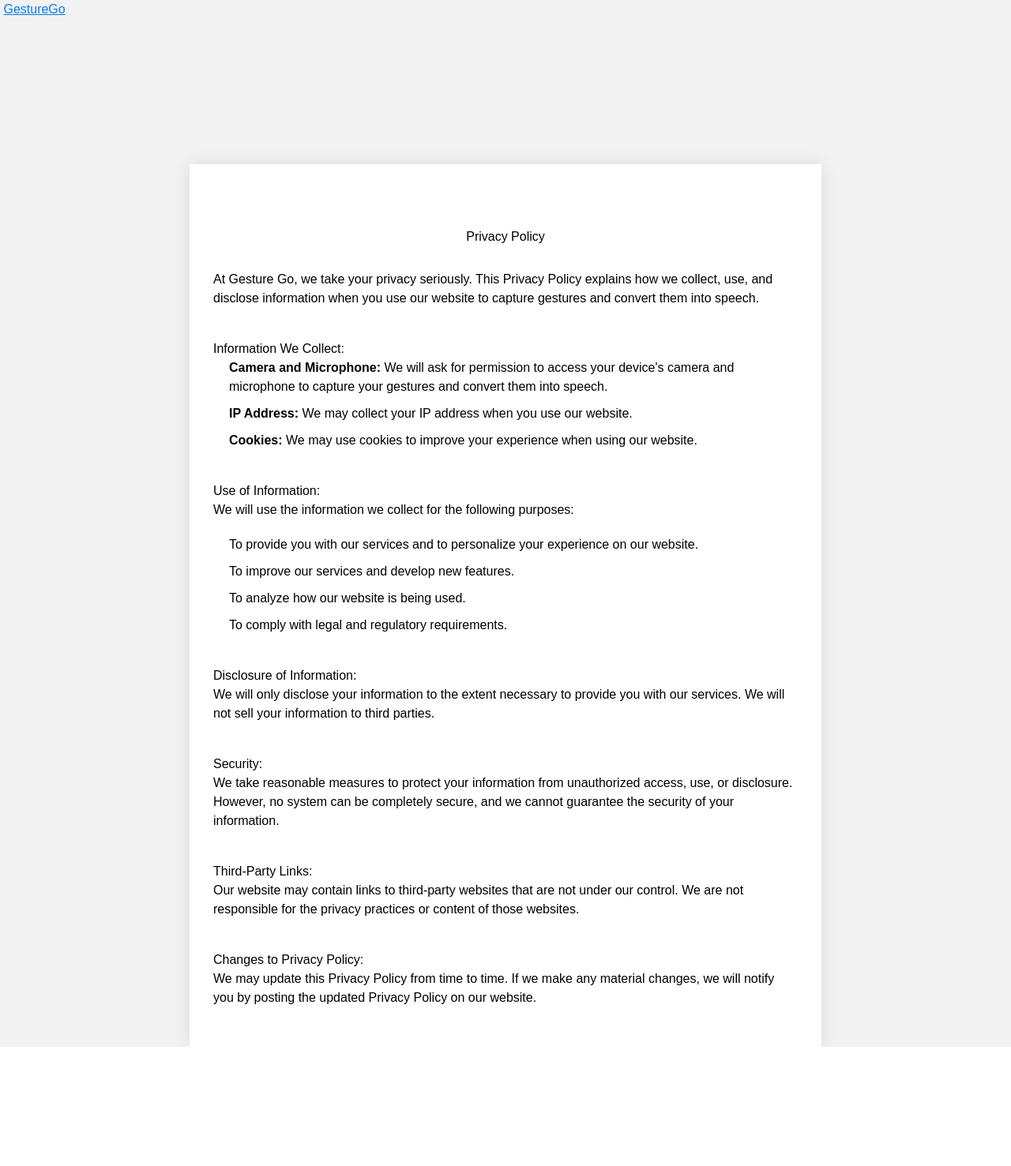
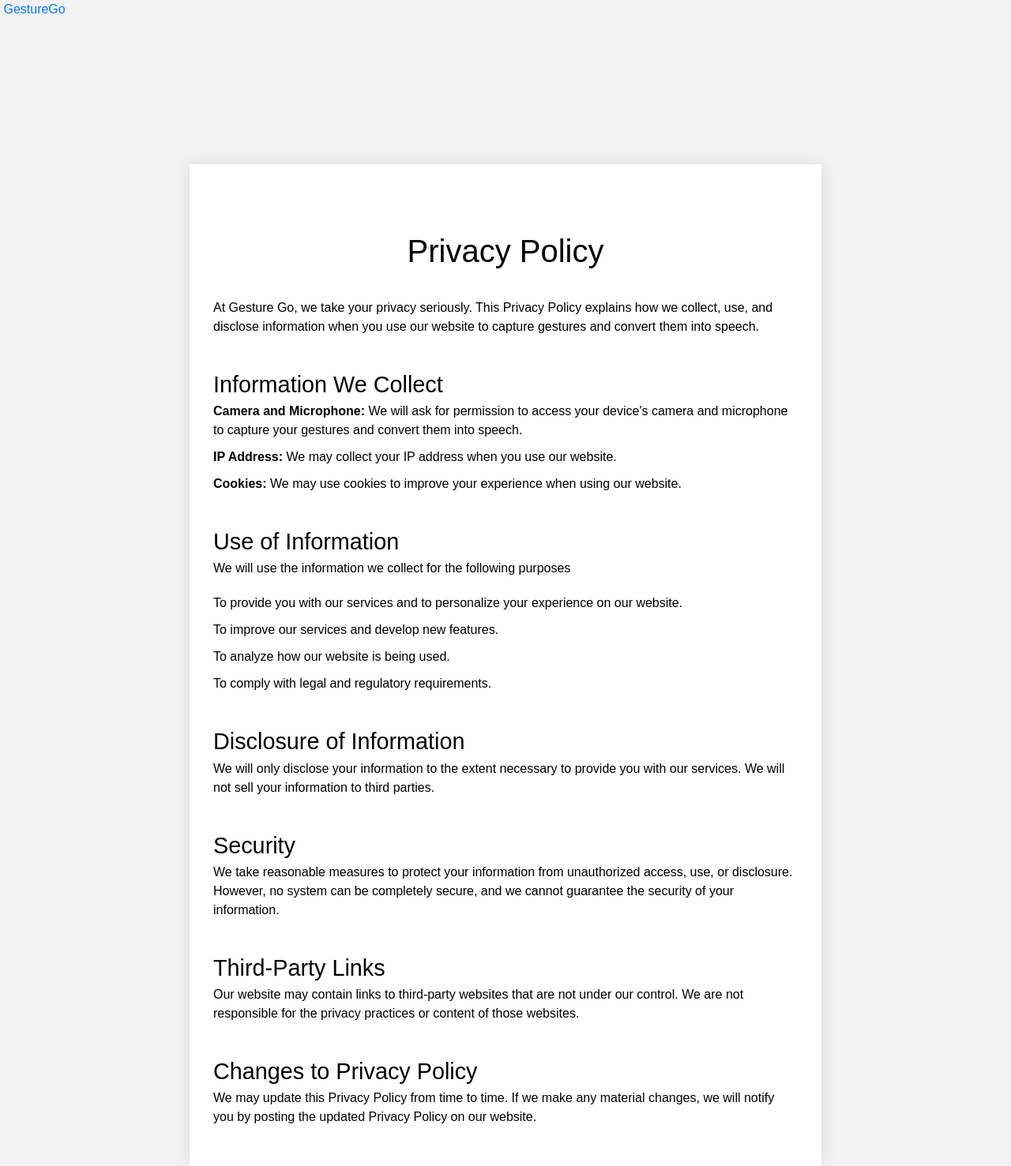
Before and after one commit to varisha-025/GestureGo, a Django app: page /privacy/ in a window 1280 px wide. Shown: the whole page at 79% size. Before the commit the page ends 1326 px from the top, so only its background shows below. Run offline with Django 4.2, Linux system fonts and the light colour scheme; some libraries are stand-ins or nearby versions.

Commit message:
privacy policy page

```diff
--- a/GestureGo/SignToSpeech/templates/privacy.html
+++ b/GestureGo/SignToSpeech/templates/privacy.html
@@ -6,7 +6,7 @@
   <head>
     <meta charset="UTF-8">
     <title>Privacy Policy - Gesture Go</title>
-    <style>
+    {% comment %} <style>
       /* CSS styling for the Privacy Policy page */
       body {
         font-family: Arial, sans-serif;
@@ -56,33 +56,90 @@
         background-color: #ffffff;
         box-shadow: 0 0 20px rgba(0, 0, 0, 0.1);
       }
-    </style>
+    </style> {% endcomment %}
+    <style>
+    /* CSS styling for the Privacy Policy page */
+body {
+  font-family: Arial, sans-serif;
+  margin: 0;
+  padding: 0;
+  background-color: #f2f2f2;
+}
+
+.container {
+  max-width: 800px;
+  margin: 0 auto;
+  padding: 30px;
+  background-color: #ffffff;
+  box-shadow: 0 0 20px rgba(0, 0, 0, 0.1);
+}
+
+h1 {
+  font-size: 2.5rem;
+  text-align: center;
+  margin-top: 50px;
+  margin-bottom: 30px;
+}
+
+h2 {
+  font-size: 1.8rem;
+  margin-top: 40px;
+}
+
+ul {
+  margin-top: 0;
+  margin-bottom: 20px;
+  list-style: none;
+  padding-left: 0;
+}
+
+li {
+  margin-bottom: 10px;
+}
+
+p {
+  margin-top: 0;
+  margin-bottom: 20px;
+}
+
+a {
+  color: #007bff;
+  text-decoration: none;
+}
+
+a:hover {
+  color: #0056b3;
+  text-decoration: underline;
+}
+</style>
+
+
   </head>
   <body>
     <div class="container">
       <h1>Privacy Policy</h1>
       <p>At Gesture Go, we take your privacy seriously. This Privacy Policy explains how we collect, use, and disclose information when you use our website to capture gestures and convert them into speech.</p>
-      <h2>Information We Collect:</h2>
+      <h2>Information We Collect</h2>
       <ul>
         <li><strong>Camera and Microphone:</strong> We will ask for permission to access your device's camera and microphone to capture your gestures and convert them into speech.</li>
         <li><strong>IP Address:</strong> We may collect your IP address when you use our website.</li>
         <li><strong>Cookies:</strong> We may use cookies to improve your experience when using our website.</li>
       </ul>
-      <h2>Use of Information:</h2>
-      <p>We will use the information we collect for the following purposes:</p>
+      <h2>Use of Information</h2>
+      <p>We will use the information we collect for the following purposes</p>
       <ul>
         <li>To provide you with our services and to personalize your experience on our website.</li>
         <li>To improve our services and develop new features.</li>
         <li>To analyze how our website is being used.</li>
         <li>To comply with legal and regulatory requirements.</li>
       </ul>
-      <h2>Disclosure of Information:</h2>
+      <h2>Disclosure of Information</h2>
       <p>We will only disclose your information to the extent necessary to provide you with our services. We will not sell your information to third parties.</p>
-      <h2>Security:</h2>
+      <h2>Security</h2>
       <p>We take reasonable measures to protect your information from unauthorized access, use, or disclosure. However, no system can be completely secure, and we cannot guarantee the security of your information.</p>
-      <h2>Third-Party Links:</h2>
+      <h2>Third-Party Links</h2>
       <p>Our website may contain links to third-party websites that are not under our control. We are not responsible for the privacy practices or content of those websites.</p>
-      <h2>Changes to Privacy Policy:</h2>
+      <h2>Changes to Privacy Policy</h2>
       <p>We may update this Privacy Policy from time to time. If we make any material changes,
         we will notify you by posting the updated Privacy Policy on our website.</p>
 
```
